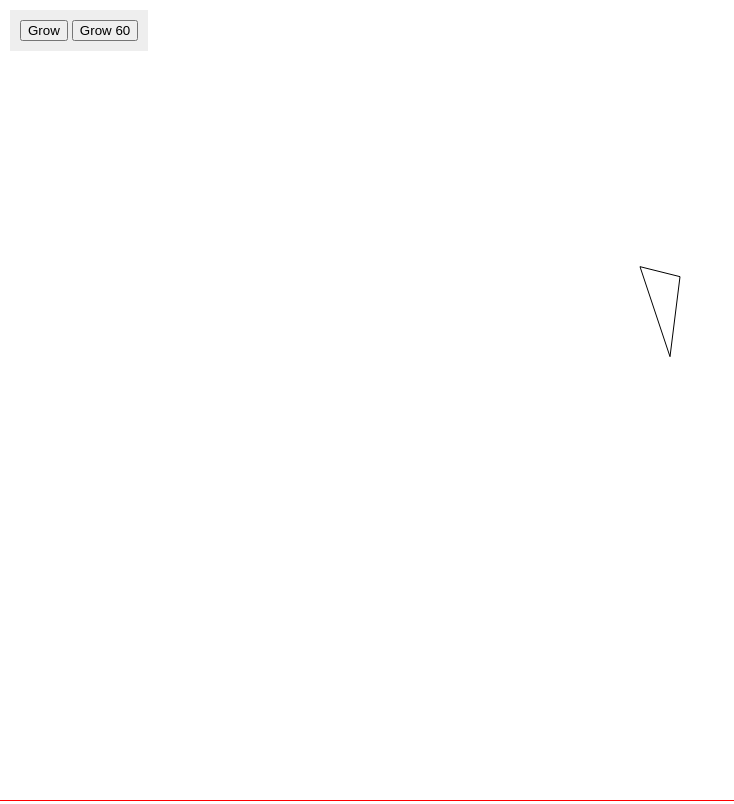
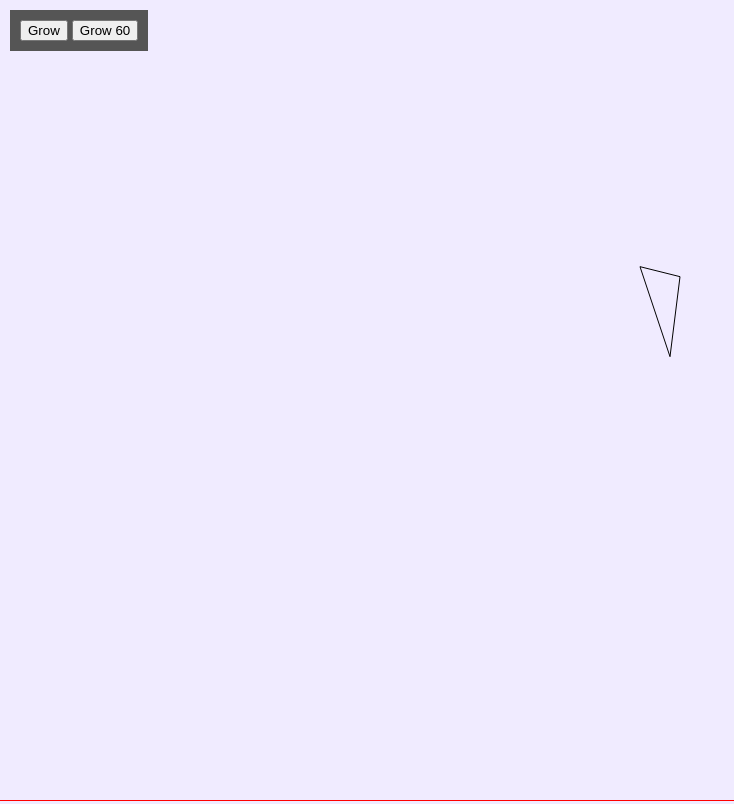
Before and after one commit to iamdanfox/altj, a plain HTML site: page index.html in a window 1280 px wide. Shown: the whole page, without its empty margins (0-734 px from the left). Drawn offline with Linux system fonts and the light colour scheme.

Commit message:
Nice colours

```diff
--- a/altj.js
+++ b/altj.js
@@ -178,7 +178,7 @@ drawgraph = function() {
   _results = [];
   for (_i = 0, _len = _ref.length; _i < _len; _i++) {
     _ref1 = _ref[_i], (_ref2 = _ref1[0], x1 = _ref2[0], y1 = _ref2[1]), (_ref3 = _ref1[1], x2 = _ref3[0], y2 = _ref3[1]);
-    _results.push(paper.path("M " + x1 + " " + y1 + " l " + (x2 - x1) + " " + (y2 - y1)));
+    _results.push(paper.path("M " + x1 + " " + y1 + " l " + (x2 - x1) + " " + (y2 - y1)).attr('stroke', 'black'));
   }
   return _results;
 };
--- a/index.html
+++ b/index.html
@@ -7,8 +7,8 @@
   <title>Alt-J</title>
   <style type="text/css">
   html {height:100%;}
-  body {margin:0;height:100%;}
-  div#buttons {padding:10px;background:#eee;position:absolute;left:10px;top:10px;}
+  body {margin:0;height:100%;background:rgb(240,235,255);}
+  div#buttons {padding:10px;background:#555;position:absolute;left:10px;top:10px;}
   div#raphael {width:100%;height:100%;outline:1px solid red;}
   </style>
 </head>
--- a/main.coffee
+++ b/main.coffee
@@ -23,7 +23,7 @@ drawgraph = () ->
 
   for [[x1,y1],[x2,y2]] in graph.getEdges()
     # console.log "M #{x1} #{y1} l #{x2-x1} #{y2-y1}"
-    paper.path("M #{x1} #{y1} l #{x2-x1} #{y2-y1}")
+    paper.path("M #{x1} #{y1} l #{x2-x1} #{y2-y1}").attr('stroke','black')
 
   #Red dot for each exterior node
   # for [x,y] in graph.exteriors
```
